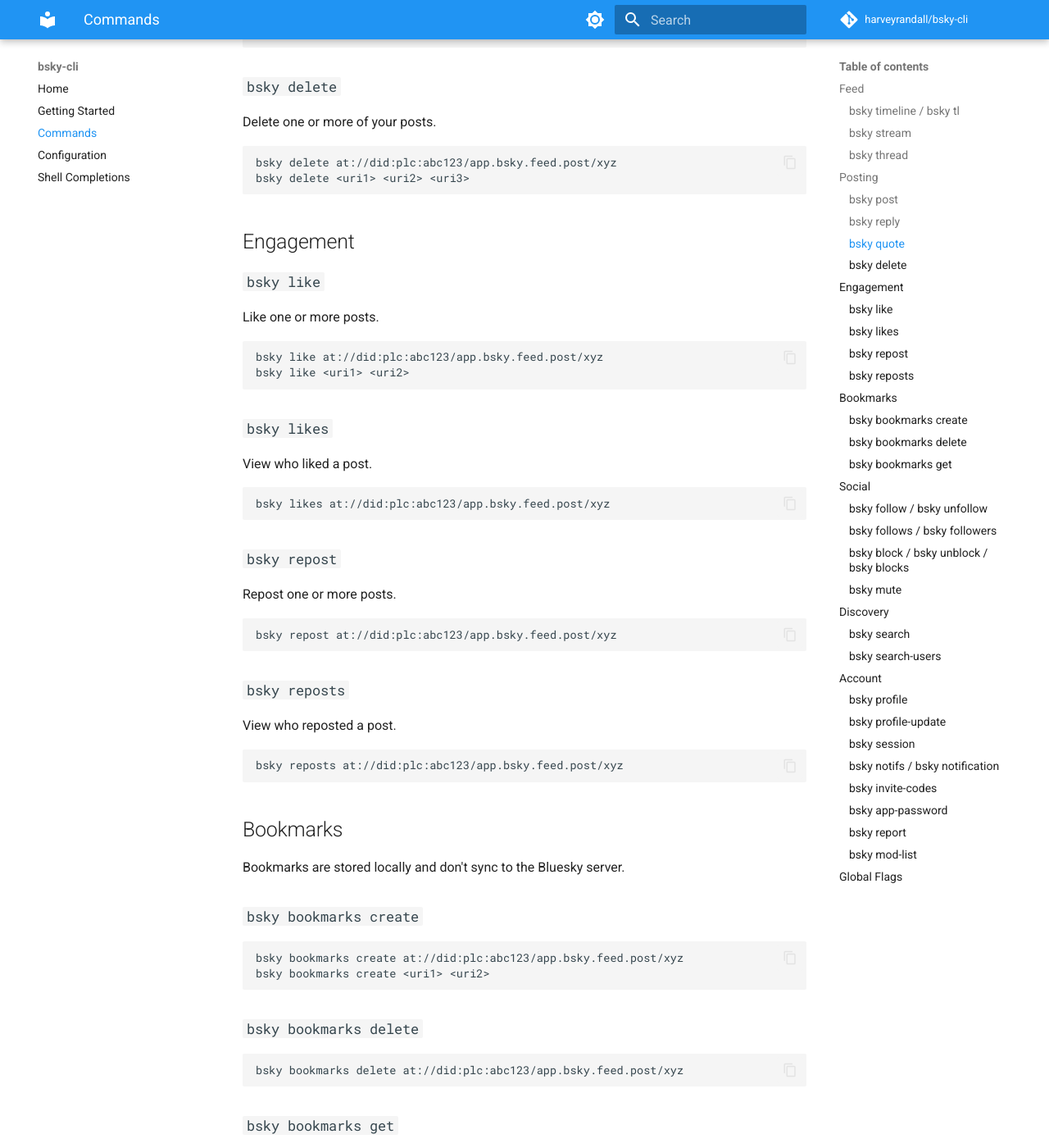
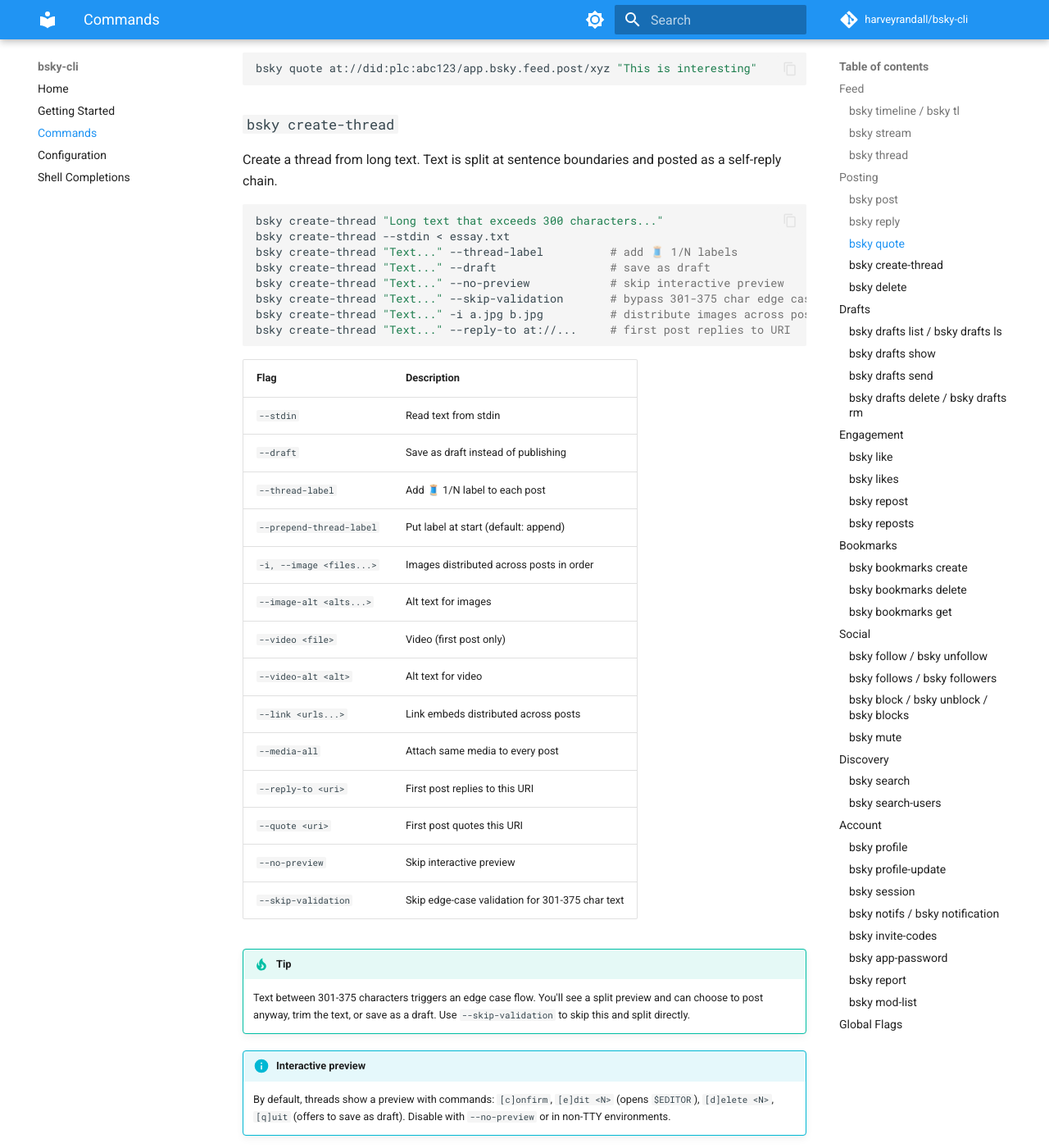
Before and after one commit to harveyrandall/bsky-cli, an MkDocs documentation site: the page built from docs/commands.md, in a window 1280 px wide and 1400 px high, scrolled down 2419 px. Shown: the whole window at 82% size. Built offline with MkDocs 1.6.1 and Material for MkDocs 9.7.7, drawn with Linux system fonts in a browser that asks for light colours; comment, search, counter and statistics services are not loaded; some of the changed text lies outside the part shown.

Commit message:
docs: add create-thread and drafts commands

````diff
--- a/docs/commands.md
+++ b/docs/commands.md
@@ -71,6 +71,7 @@ bsky post "Watch this" --video clip.mp4 --video-alt "A video clip"
 | Flag | Description |
 |------|-------------|
 | `--stdin` | Read post text from stdin |
+| `--draft` | Save as draft instead of publishing |
 | `-i, --image <path...>` | Attach images (up to 4) |
 | `--image-alt <text...>` | Alt text for images (one per image) |
 | `--video <path>` | Attach a video |
@@ -92,6 +93,47 @@ Quote an existing post.
 bsky quote at://did:plc:abc123/app.bsky.feed.post/xyz "This is interesting"
 ```
 
+### `bsky create-thread`
+
+Create a thread from long text. Text is split at sentence boundaries and posted as a self-reply chain.
+
+```bash
+bsky create-thread "Long text that exceeds 300 characters..."
+bsky create-thread --stdin < essay.txt
+bsky create-thread "Text..." --thread-label          # add 🧵 1/N labels
+bsky create-thread "Text..." --draft                 # save as draft
+bsky create-thread "Text..." --no-preview            # skip interactive preview
+bsky create-thread "Text..." --skip-validation       # bypass 301-375 char edge case
+bsky create-thread "Text..." -i a.jpg b.jpg          # distribute images across posts
+bsky create-thread "Text..." --reply-to at://...     # first post replies to URI
+```
+
+| Flag | Description |
+|------|-------------|
+| `--stdin` | Read text from stdin |
+| `--draft` | Save as draft instead of publishing |
+| `--thread-label` | Add 🧵 1/N label to each post |
+| `--prepend-thread-label` | Put label at start (default: append) |
+| `-i, --image <files...>` | Images distributed across posts in order |
+| `--image-alt <alts...>` | Alt text for images |
+| `--video <file>` | Video (first post only) |
+| `--video-alt <alt>` | Alt text for video |
+| `--link <urls...>` | Link embeds distributed across posts |
+| `--media-all` | Attach same media to every post |
+| `--reply-to <uri>` | First post replies to this URI |
+| `--quote <uri>` | First post quotes this URI |
+| `--no-preview` | Skip interactive preview |
+| `--skip-validation` | Skip edge-case validation for 301-375 char text |
+
+!!! tip
+    Text between 301-375 characters triggers an edge case flow. You'll see a split preview and can choose to post anyway, trim the text, or save as a draft. Use `--skip-validation` to skip this and split directly.
+
+!!! info "Interactive preview"
+    By default, threads show a preview with commands: `[c]onfirm`, `[e]dit <N>` (opens `$EDITOR`), `[d]elete <N>`, `[q]uit` (offers to save as draft). Disable with `--no-preview` or in non-TTY environments.
+
+!!! info "Partial failure recovery"
+    If posting fails mid-thread, the remaining posts are saved as a draft with the reply chain intact. Use `bsky drafts send <id>` to resume.
+
 ### `bsky delete`
 
 Delete one or more of your posts.
@@ -99,6 +141,41 @@ Delete one or more of your posts.
 ```bash
 bsky delete at://did:plc:abc123/app.bsky.feed.post/xyz
 bsky delete <uri1> <uri2> <uri3>
+```
+
+## Drafts
+
+Drafts are saved locally when posting fails (network errors, edge cases) or when `--draft` is used. Network drafts are automatically offered for sending next time you run a command while online.
+
+### `bsky drafts list` / `bsky drafts ls`
+
+```bash
+bsky drafts list
+bsky drafts ls --json
+```
+
+### `bsky drafts show`
+
+Show full contents of a draft, including individual posts for thread drafts.
+
+```bash
+bsky drafts show <id>
+bsky drafts show 1741392    # unique prefix match
+```
+
+### `bsky drafts send`
+
+Publish a saved draft. For thread drafts, posts are sent sequentially with reply chaining. Drafts saved from partial failures resume from where they left off.
+
+```bash
+bsky drafts send <id>
+```
+
+### `bsky drafts delete` / `bsky drafts rm`
+
+```bash
+bsky drafts delete <id>
+bsky drafts rm <id>
 ```
 
 ## Engagement
````
Also changed, not shown: docs/index.md (+5 -0 lines).
